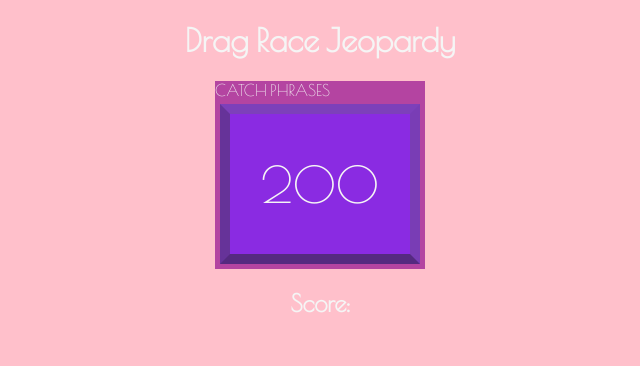
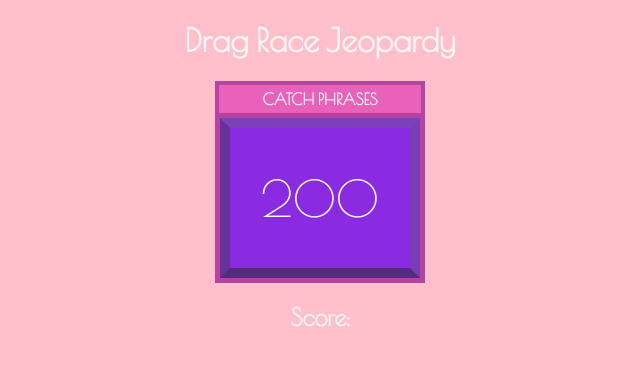
Before and after one commit to mholcombe93/Drag-Race-Jeoprady-Trivia, a plain HTML site: page text.html in a window 1280 px wide. Shown: the whole page, without its empty margins (320-960 px from the left). Drawn offline with nearby package versions, Linux system fonts and the light colour scheme.

Commit message:
MVP approved

```diff
--- a/script.js
+++ b/script.js
@@ -6,19 +6,19 @@ const jeopardyCategories = [
     genre: "CATCH PHRASES",
     questions: [
       {
-        question: `This Queen said "Jesus is a biscuit, let him sop you up".`,
-        choices: ['Willam Belli', 'Bob the Drag Queen', 'Latrice Royale', 'Trixie Mattel'],
-        correct: 'Latrice Royal',
+        question: `RuPaul says this when a queen is eliminated`,
+        choices: ['Leave', 'Shantay Away', 'Shantay You Stay', 'Sashay Away'],
+        correct: 'Sashay Away',
         rank: 200,
       },
       {
-        question: `This Queen said "Is there somthing on my face" directly to RuPaul resulting in him storning out of the Werkroom.`,
-        choices: ['Katya', 'Pearl', 'Sasha Valour', 'Trixie Mattel'],
-        correct: 'Pearl',
+        question: `This Queen said "Jesus is a biscuit, let him sop you up".`,
+        choices: ['Willam Belli', 'Bob the Drag Queen', 'Latrice Royale', 'Trixie Mattel'],
+        correct: 'Latrice Royale',
         rank: 400,
       },
       {
-        question: `Alyssa Edwards is known for many one liners, this bodypart became a point of contension during a fight with Jade Jolie`,
+        question: `Alyssa Edwards is known for many one liners, this bodypart of hers became a point of contension during a fight with Jade Jolie.`,
         choices: ['Back rolls', 'Belly fat', 'Weak ankles', 'Shotty vocal chords'],
         correct: 'Back rolls',
         rank: 600,
@@ -76,33 +76,33 @@ const jeopardyCategories = [
     genre: "CROWNED QUEENS",
     questions: [
       {
-        question: `This Queen said "Jesus is a biscuit, let him sop you up".`,
-        choices: ['Willam Belli', 'Bob the Drag Queen', 'Latrice Royale', 'Trixie Mattel'],
-        correct: 'Latrice Royal',
+        question: `From winning drag race, having a makeup line, a best selling book with her best friend Katya, multiple music albums, and a hotel this queen has a networth of over 10 million dollars.`,
+        choices: ['Willam Belli', 'Bianca Del Rio', 'RuPaul Charles', 'Trixie Mattel'],
+        correct: 'Trixie Mattel',
         rank: 200,
       },
       {
-        question: `This Queen said "Is there somthing on my face" directly to RuPaul resulting in him storning out of the Werkroom.`,
-        choices: ['Katya', 'Pearl', 'Sasha Valour', 'Trixie Mattel'],
-        correct: 'Pearl',
+        question: `Often referred to as her "Twinner" this queen shares the All stars 4 crown with Trinty the Tuck.`,
+        choices: ['Bob the Drag Queen', 'Monet X Change', 'Sasha Valour', 'Shangela'],
+        correct: 'Monet X Change',
         rank: 400,
       },
       {
-        question: `Alyssa Edwards is known for many one liners, this bodypart became a point of contension during a fight with Jade Jolie`,
-        choices: ['Back rolls', 'Belly fat', 'Weak ankles', 'Shotty vocal chords'],
-        correct: 'Back rolls',
+        question: `This narcoleptic burlesque queen has won two drag race titles`,
+        choices: ['Jinkx Monsoon', 'Raja', 'Trixie Mattel', 'Violet Chachki'],
+        correct: 'Kinkx Monsoon',
         rank: 600,
       },
       {
-        question: `"Not today Satan, not today" was a line said by Bianca Del Rio in reference to this queen`,
-        choices: ['Ben De la Creme', 'Courtney Act', 'Adore Delano', 'Laganja Estranja'],
-        correct: 'Courtney Act',
+        question: `The first ever crowned queen of RPDR, Bebe Zahara Benet, hails from this African Country.`,
+        choices: ['Nigeria', 'Senegal', 'Cameroon', 'Morocco'],
+        correct: 'Cameroon',
         rank: 800,
       },
       {
-        question: `"It's Chocolate" was said this many times on the main stage during season 14, resulting in a queen getting eliminated`,
-        choices: ['5', '6', '7', '8'],
-        correct: '6',
+        question: `Trinity the Tuck holds the record for most ever challenges won in the franchice with this many challenge wins.`,
+        choices: ['8', '9', '10', '11'],
+        correct: '11',
         rank: 1000,
       },
     ]
@@ -111,33 +111,33 @@ const jeopardyCategories = [
     genre: "ICONIC LIP SYNCS",
     questions: [
       {
-        question: `This Queen said "Jesus is a biscuit, let him sop you up".`,
-        choices: ['Willam Belli', 'Bob the Drag Queen', 'Latrice Royale', 'Trixie Mattel'],
-        correct: 'Latrice Royal',
+        question: `Sasha Velour used this prop to seal her win in the season 8 penulitmate lip sync "So Emotional" by Whittney Huston.`,
+        choices: ['Rose Pedals', 'Pyrotechnics', 'Angle Wings', 'Money Gun'],
+        correct: 'Rose Pedeals',
         rank: 200,
       },
       {
-        question: `This Queen said "Is there somthing on my face" directly to RuPaul resulting in him storning out of the Werkroom.`,
-        choices: ['Katya', 'Pearl', 'Sasha Valour', 'Trixie Mattel'],
-        correct: 'Pearl',
+        question: `For All Stars 5 and 6 this twist was added to the lip sync format to change who would perform.`,
+        choices: ['Lip Sync Battle Royal', 'Lossers Lip Syncs', 'Winners Lip Syncs', 'Lip Sync Assassins'],
+        correct: 'Lip Sync Assassins',
         rank: 400,
       },
       {
-        question: `Alyssa Edwards is known for many one liners, this bodypart became a point of contension during a fight with Jade Jolie`,
-        choices: ['Back rolls', 'Belly fat', 'Weak ankles', 'Shotty vocal chords'],
-        correct: 'Back rolls',
+        question: `This Rihanna lip sync lead to the double save of Alyssa Edwards and Tatiana.`,
+        choices: ['Pon De Replay', 'Shut Up and Drive', 'Love on the Brain', 'Diamonds'],
+        correct: 'Shut Up and Drive',
         rank: 600,
       },
       {
-        question: `"Not today Satan, not today" was a line said by Bianca Del Rio in reference to this queen`,
-        choices: ['Ben De la Creme', 'Courtney Act', 'Adore Delano', 'Laganja Estranja'],
-        correct: 'Courtney Act',
+        question: `The only spoken word monologue lip sync to feature on an All Stars season is from this 1980's sitcom.`,
+        choices: ['The Golden Girls', 'Designing Women', 'Cheers', 'Mama\'s Family'],
+        correct: 'Designing Women',
         rank: 800,
       },
       {
-        question: `"It's Chocolate" was said this many times on the main stage during season 14, resulting in a queen getting eliminated`,
-        choices: ['5', '6', '7', '8'],
-        correct: '6',
+        question: `This lip sync song began with Laganja Estranja drop 10' from the air into a split.`,
+        choices: ['Sorry Not Sorry', 'Let\'s Get Physical', 'It\'s Raining Men', 'Physical'],
+        correct: 'Physical',
         rank: 1000,
       },
     ]
@@ -146,33 +146,33 @@ const jeopardyCategories = [
     genre: "INTERNATIONALS",
     questions: [
       {
-        question: `This Queen said "Jesus is a biscuit, let him sop you up".`,
-        choices: ['Willam Belli', 'Bob the Drag Queen', 'Latrice Royale', 'Trixie Mattel'],
-        correct: 'Latrice Royal',
+        question: `The sub title name for Drag race in Australia is this.`,
+        choices: ['Down Under', 'Outback', 'Oz Land', 'Aussies'],
+        correct: 'Down Under',
         rank: 200,
       },
       {
-        question: `This Queen said "Is there somthing on my face" directly to RuPaul resulting in him storning out of the Werkroom.`,
-        choices: ['Katya', 'Pearl', 'Sasha Valour', 'Trixie Mattel'],
-        correct: 'Pearl',
+        question: `This international queen has competeted on 4 seasons of drag race and one drag race singing competition`,
+        choices: ['Panjina Heals', 'Manila Luzon', 'Jujubee', 'Janey Jacke'],
+        correct: 'Jujubee',
         rank: 400,
       },
       {
-        question: `Alyssa Edwards is known for many one liners, this bodypart became a point of contension during a fight with Jade Jolie`,
-        choices: ['Back rolls', 'Belly fat', 'Weak ankles', 'Shotty vocal chords'],
-        correct: 'Back rolls',
+        question: `The UK drag group The Frock Destroyers features 3 queens, but not this one.`,
+        choices: ['Blu Hydrangea', 'Baga Chipz', 'Divina de Campo', 'Cheryl Hole'],
+        correct: 'Cheryl Hole',
         rank: 600,
       },
       {
-        question: `"Not today Satan, not today" was a line said by Bianca Del Rio in reference to this queen`,
-        choices: ['Ben De la Creme', 'Courtney Act', 'Adore Delano', 'Laganja Estranja'],
-        correct: 'Courtney Act',
+        question: `Where did UK clown Queen Lawrence Chaney begin her drag career `,
+        choices: ['Berlin', 'Dublin', 'Glasgow', 'London'],
+        correct: 'Glasgow',
         rank: 800,
       },
       {
-        question: `"It's Chocolate" was said this many times on the main stage during season 14, resulting in a queen getting eliminated`,
-        choices: ['5', '6', '7', '8'],
-        correct: '6',
+        question: `Thailand superstar Panjina Heals uses this 1970's eratic dance style to showcase her drag`,
+        choices: ['Waacking', 'Disco', 'Voguing', 'Hairography'],
+        correct: 'Waacking',
         rank: 1000,
       },
     ]
@@ -181,43 +181,44 @@ const jeopardyCategories = [
     genre: "JUDGES PANEL",
     questions: [
       {
-        question: `This Queen said "Jesus is a biscuit, let him sop you up".`,
-        choices: ['Willam Belli', 'Bob the Drag Queen', 'Latrice Royale', 'Trixie Mattel'],
-        correct: 'Latrice Royal',
+        question: `Michelle Visage is from this state. `,
+        choices: ['California', 'Wissconsin', 'New York', 'New Jersey'],
+        correct: 'New Jersey',
         rank: 200,
       },
       {
-        question: `This Queen said "Is there somthing on my face" directly to RuPaul resulting in him storning out of the Werkroom.`,
-        choices: ['Katya', 'Pearl', 'Sasha Valour', 'Trixie Mattel'],
-        correct: 'Pearl',
+        question: `This Down Under comedian was a full time judge for Drag Race Australia.`,
+        choices: ['Rhys Nicholson', 'Iliza Shlesinger', 'Rebel Wilson', 'Santino Rice'],
+        correct: 'Rhys Nicholson',
         rank: 400,
       },
       {
-        question: `Alyssa Edwards is known for many one liners, this bodypart became a point of contension during a fight with Jade Jolie`,
+        question: ``,
         choices: ['Back rolls', 'Belly fat', 'Weak ankles', 'Shotty vocal chords'],
         correct: 'Back rolls',
         rank: 600,
       },
       {
-        question: `"Not today Satan, not today" was a line said by Bianca Del Rio in reference to this queen`,
+        question: `"`,
         choices: ['Ben De la Creme', 'Courtney Act', 'Adore Delano', 'Laganja Estranja'],
         correct: 'Courtney Act',
         rank: 800,
       },
       {
-        question: `"It's Chocolate" was said this many times on the main stage during season 14, resulting in a queen getting eliminated`,
-        choices: ['5', '6', '7', '8'],
-        correct: '6',
+        question: `Bianca Del Rio told judge Santino Rice that she will show versitility when he wears this artile of clothing`,
+        choices: ['A Pencil Skirt', 'Loafers', 'A Turtleneck', 'Anything Green'],
+        correct: 'A Turtleneck',
         rank: 1000,
       },
     ],
   },
 ]
 
+let score = 0
 
 //------------------------------- Creating Columns ---------------------------
 function addCategory(category) {
-  const column = document.createElement('div');
+  const column = document.createElement('div'); // creates column div and adds class
   column.classList.add('genre-column');
 
   const genreTitle = document.createElement('div');
@@ -257,21 +258,102 @@ function addCategory(category) {
     card.setAttribute('data-correct', question.correct)
     card.setAttribute('data-value',card.getInnerHTML())
 
-
     card.addEventListener('click',flipCard)
 
 })
+}
+
+jeopardyCategories.forEach(category => addCategory(category)); // adds the function above
+
+//------------------------------- ^ Creating Columns ^ ---------------------------
+
+//---------------------------------- Flip Card --------------------------------
+function flipCard() {
+  this.innerHTML = " " //empties the card
+  this.style.fontSize = "20px"
+  this.style.lineHeight = "26px"
+  const textDisplay = document.createElement('div') //creates text for question
+  textDisplay.classList.add('card-text') // adds class for style
+  textDisplay.innerHTML = this.getAttribute('data-question') // gets the text from the question
 
 
+ const choiceOne = document.createElement('button') //creates the choies button
+ const choiceTwo = document.createElement('button')
+ const choiceThree = document.createElement('button')
+ const choiceFour = document.createElement('button')
 
+  choiceOne.classList.add('choice-one') // adds class, styles buttons
+  choiceTwo.classList.add('choice-two')
+  choiceThree.classList.add('choice-three')
+  choiceFour.classList.add('choice-four')
+
+  choiceOne.innerHTML = this.getAttribute('data-choices-1') // sets text of hoies on button
+  choiceTwo.innerHTML = this.getAttribute('data-choices-2')
+  choiceThree.innerHTML = this.getAttribute('data-choices-3')
+  choiceFour.innerHTML = this.getAttribute('data-choices-4')
+
+  choiceOne.addEventListener('click', getResult) //callback function for clicking a choice for a result
+  choiceTwo.addEventListener('click', getResult)
+  choiceThree.addEventListener('click', getResult)
+  choiceFour.addEventListener('click', getResult)
+
+  this.append(textDisplay, choiceOne, choiceTwo, choiceThree, choiceFour)
+
+
+  const allCards = Array.from(document.querySelectorAll('.card')) // removes clicking on other cards when one is flipped
+  allCards.forEach(card => card.removeEventListener('click', flipCard))
 
 }
 
-jeopardyCategories.forEach(category => addCategory(category));
+// function clicked(e){
+//   let allCards = document.querySelectorAll('.card')
+//   for (let i = 0; i < allCards.length; i++){
+//       let card = allCards[i]
+//     if (card === e.target) {
+//       card.removeEventListener('click',clicked)
+//           console.log('whatever the message is')
+//     }
+//     else {
+//       card.addEventListener('click',clicked)
+//         console.log('whatever the message is')
+//     }
+//   }
+// }
 
-//------------------------------- ^ Creating Columns ^ ---------------------------
+
+function getResult() {
+const allCards = Array.from(document.querySelectorAll('.card'))
+allCards.forEach(card => card.addEventListener('click', flipCard))
+
+  const cardOfButton = this.parentElement //gets the parrent of the button = the Div card
+
+  if (cardOfButton.getAttribute('data-correct') === this.innerHTML) {
+    score = score + parseInt(cardOfButton.getAttribute('data-value')) // adds score when correct
+    scoreDisplay.innerHTML = score
+    cardOfButton.classList.add('correct-answer') // will change answer to good color
+    setTimeout(() => { // after 300ms removes all eliments inside parent div
+      while (cardOfButton.firstchild) {
+        cardOfButton.removeChild(cardOfButton.lastChild)
+      }
+      cardOfButton.innerHTML = cardOfButton.getAttribute('data-value')
+    }, 300)
+  }
+  else if (cardOfButton.getAttribute('data-correct') !== this.innerHTML) {
+    score = score - parseInt(cardOfButton.getAttribute('data-value'))
+    scoreDisplay.innerHTML = score
+    cardOfButton.classList.add('wrong-answer') // will change answer to bad color
+    setTimeout(() => {
+      while (cardOfButton.firstchild) {
+        cardOfButton.removeChild(cardOfButton.lastChild)
+      }
+      cardOfButton.innerHTML = cardOfButton.getAttribute('data-value')
+    }, 300)
+  }
+  cardOfButton.removeEventListener('click', flipCard)
+}
 
 //---------------Pseduo code---------------\\
 // create two teams, using a submit box to make "team names"
 // team names displayed on corners with score values starting at 0.
 // create board with either buttons or moduls 30 total, 6 columns, 5 rows
+// mod operator to swap between players
--- a/style.css
+++ b/style.css
@@ -15,6 +15,8 @@ body{
 .game{
   display: flex;
   background-color: rgba(149, 17, 145, 0.7);
+  justify-content: center;
+  align-items: center;
 }
 
 
@@ -32,3 +34,33 @@ body{
   padding: 10px;
   line-height: 120px;
 }
+
+.choice-one{
+  background-color: rgb(243, 190, 225);
+}
+.choice-two{
+  background-color: rgb(243, 165, 217);
+}
+.choice-three{
+  background-color: rgb(243, 190, 225);
+}
+.choice-four{
+  background-color: rgb(243, 165, 217);
+}
+
+.genre-title{
+ background-color: rgb(232, 97, 187);
+ text-align: center;
+ font-size: 100%;
+ font-weight: bolder;
+ padding: 5px;
+ margin: 4px;
+}
+
+.correct-answer {
+  background-color: rgba(15, 240, 237, 0.6);
+}
+
+.wrong-answer {
+  background-color: rgba(198, 16, 31, 0.6);
+}
```
